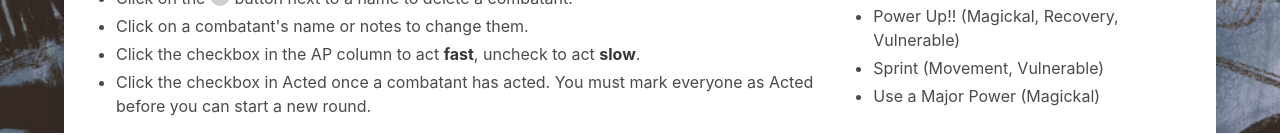
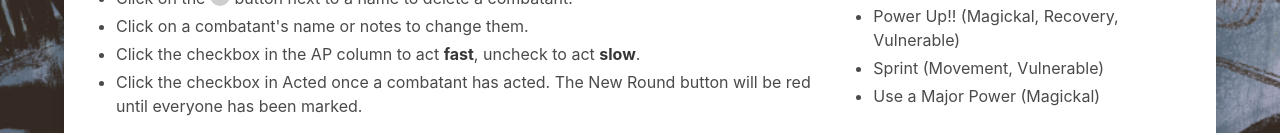
Before and after one commit to astralfrontier/megalos, a React (Vite) app: page /gm in a window 1280 px wide. Shown: the part 667-802 px from the top of the page. Built offline with nearby package versions, Linux system fonts and the light colour scheme; the HTML template or start-up script is replaced by a standard one.

Commit message:
Allow New Round to be clicked anyway

```diff
--- a/src/GmPage.tsx
+++ b/src/GmPage.tsx
@@ -288,9 +288,10 @@ function GmPage() {
               </div>
               <div className="column">
                 <button
-                  className="button is-primary"
+                  className={
+                    hasEveryoneActed ? 'button is-primary' : 'button is-danger'
+                  }
                   onClick={onClickInitializeRound}
-                  disabled={!hasEveryoneActed}
                 >
                   New Round
                 </button>
@@ -308,8 +309,7 @@ function GmPage() {
                   <strong>fast</strong>, uncheck to act <strong>slow</strong>.
                 </li>
                 <li>
-                  Click the checkbox in Acted once a combatant has acted. You
-                  must mark everyone as Acted before you can start a new round.
+                  Click the checkbox in Acted once a combatant has acted. The New Round button will be red until everyone has been marked.
                 </li>
               </ul>
             </div>
```
